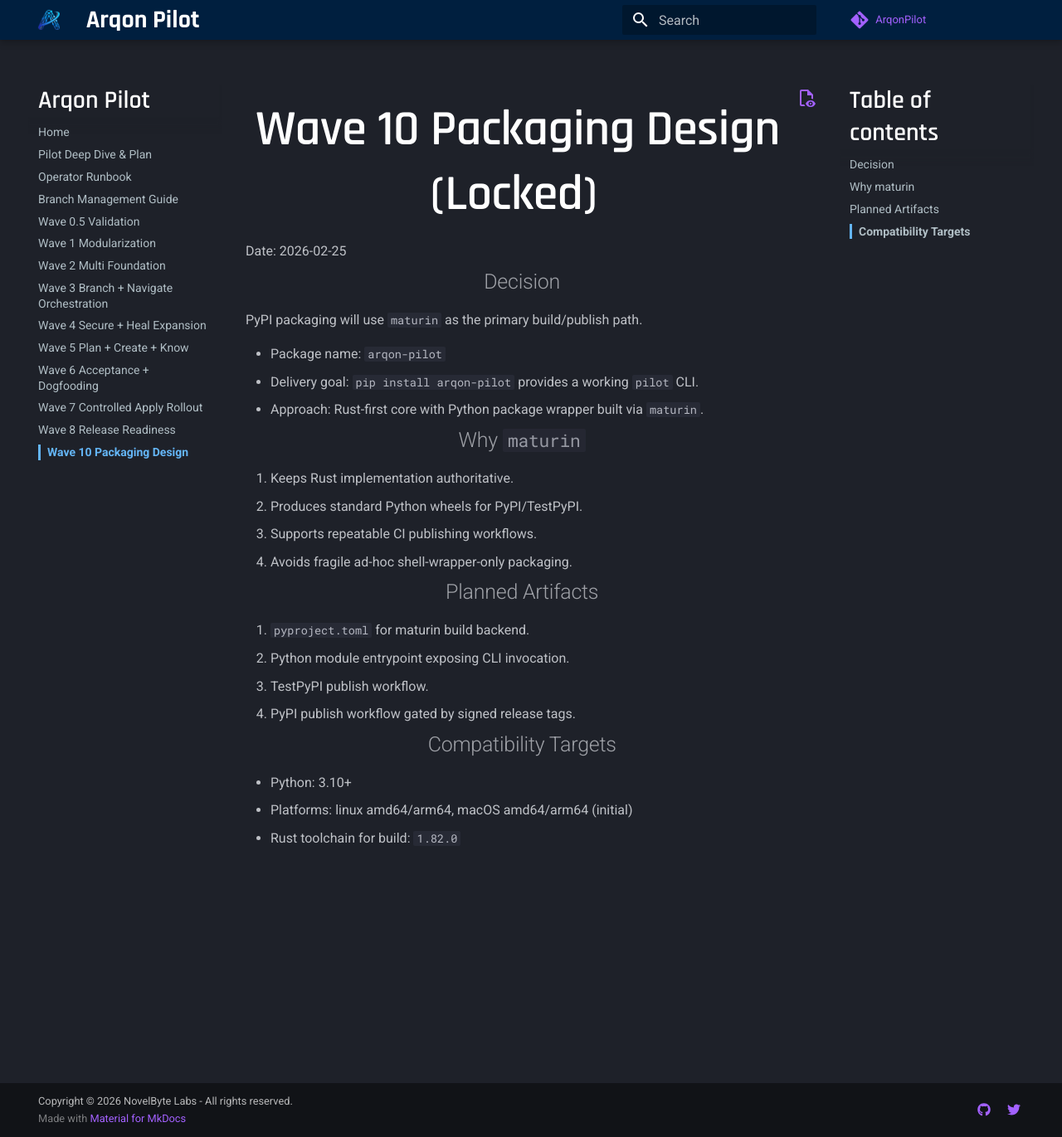
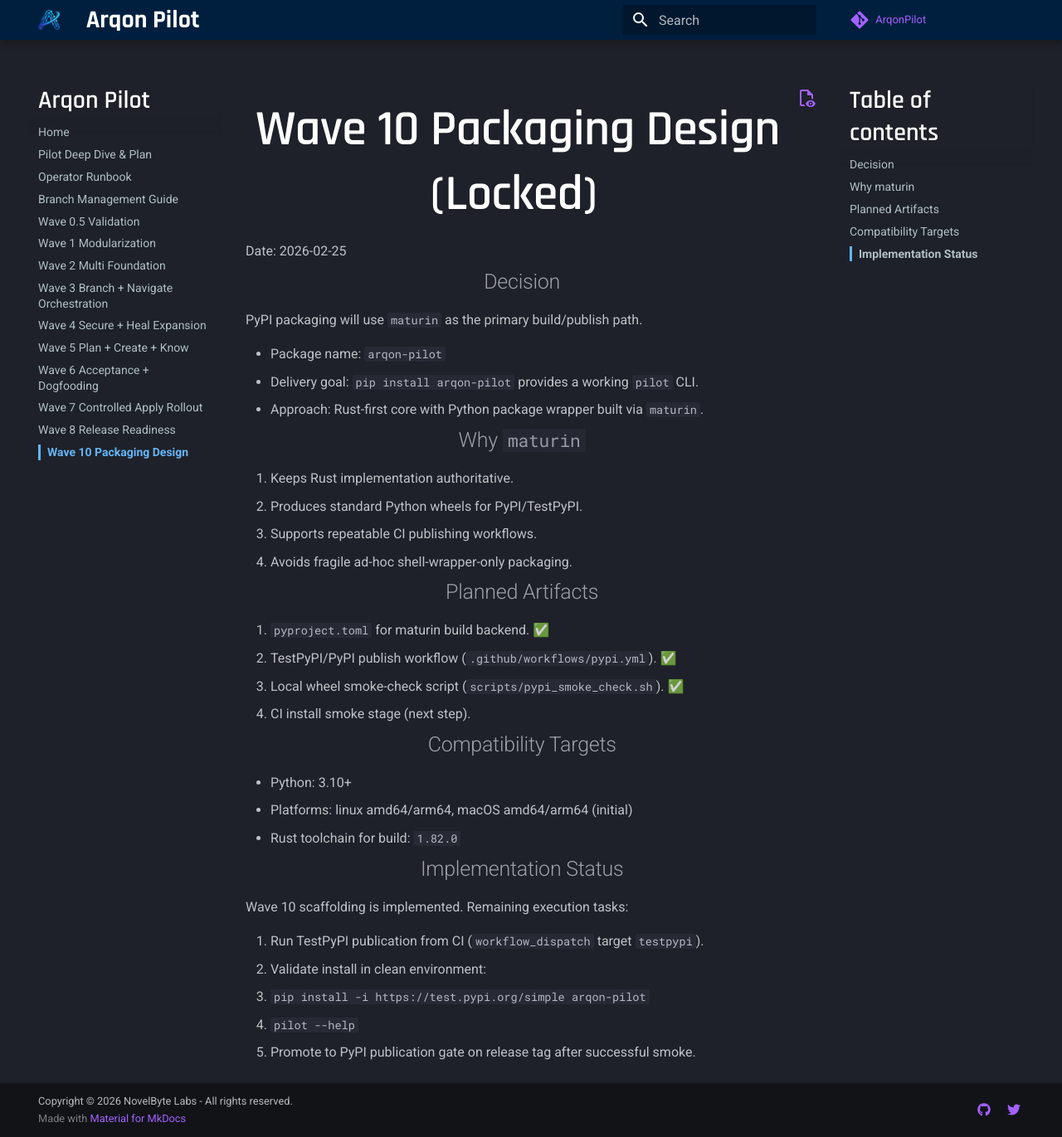
Before and after one commit to novelbytelabs/ArqonPilot, an MkDocs documentation site: the page built from docs/project/wave-10-packaging-design.md, in a window 1280 px wide and 1371 px high. Shown: the whole window at 83% size. Built offline with MkDocs 1.6.1 and Material for MkDocs 9.7.7, drawn with Linux system fonts in a browser that asks for light colours; comment, search, counter and statistics services are not loaded.

Commit message:
Add maturin-based PyPI packaging scaffolding for Wave 10

```diff
--- a/docs/project/wave-10-packaging-design.md
+++ b/docs/project/wave-10-packaging-design.md
@@ -19,13 +19,23 @@
 
 ## Planned Artifacts
 
-1. `pyproject.toml` for maturin build backend.
-2. Python module entrypoint exposing CLI invocation.
-3. TestPyPI publish workflow.
-4. PyPI publish workflow gated by signed release tags.
+1. `pyproject.toml` for maturin build backend. ✅
+2. TestPyPI/PyPI publish workflow (`.github/workflows/pypi.yml`). ✅
+3. Local wheel smoke-check script (`scripts/pypi_smoke_check.sh`). ✅
+4. CI install smoke stage (next step).
 
 ## Compatibility Targets
 
 - Python: 3.10+
 - Platforms: linux amd64/arm64, macOS amd64/arm64 (initial)
 - Rust toolchain for build: `1.82.0`
+
+## Implementation Status
+
+Wave 10 scaffolding is implemented. Remaining execution tasks:
+
+1. Run TestPyPI publication from CI (`workflow_dispatch` target `testpypi`).
+2. Validate install in clean environment:
+- `pip install -i https://test.pypi.org/simple arqon-pilot`
+- `pilot --help`
+3. Promote to PyPI publication gate on release tag after successful smoke.
```
Also changed, not shown: README.md (+13 -0 lines), docs/pilot-deep-dive-plan.md (+7 -3 lines), pyproject.toml (added, +33 -0 lines), 2 other files.
